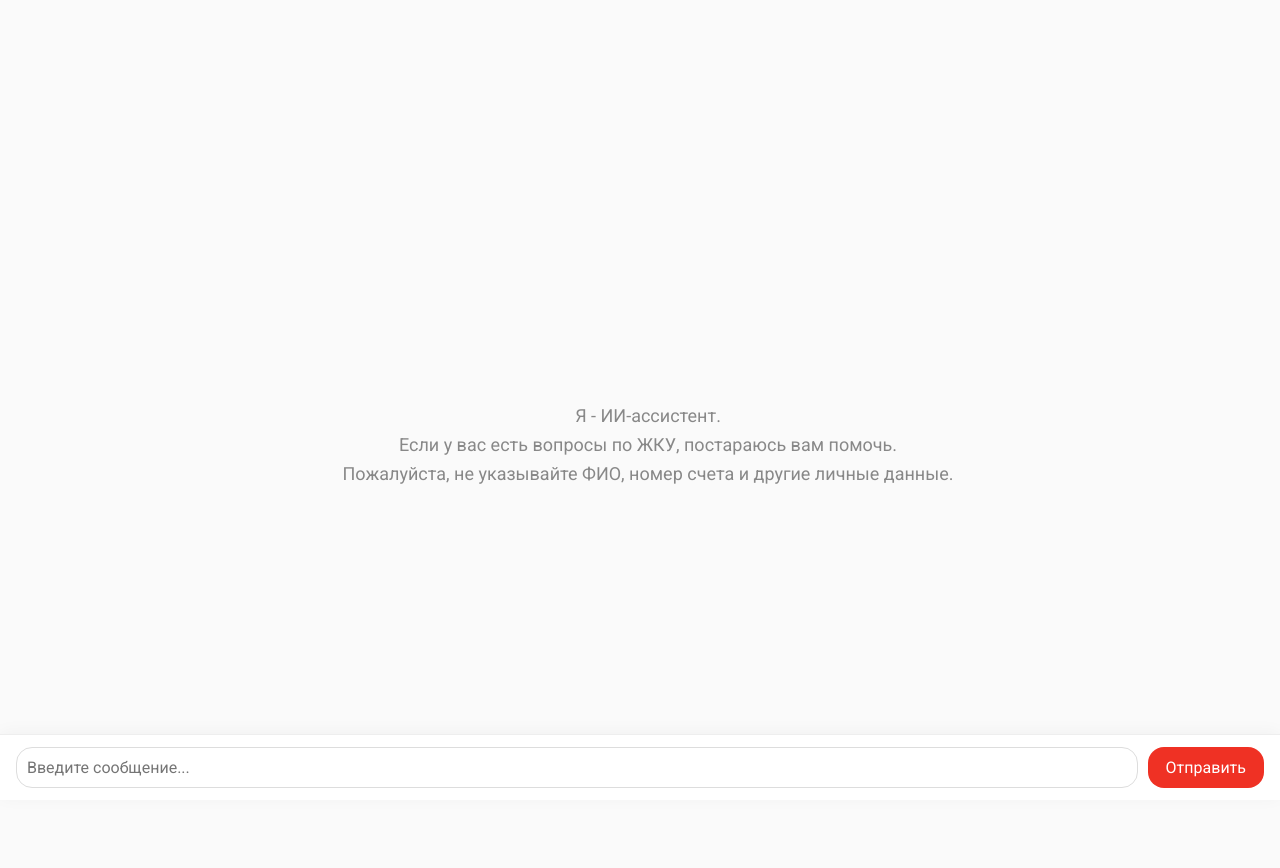
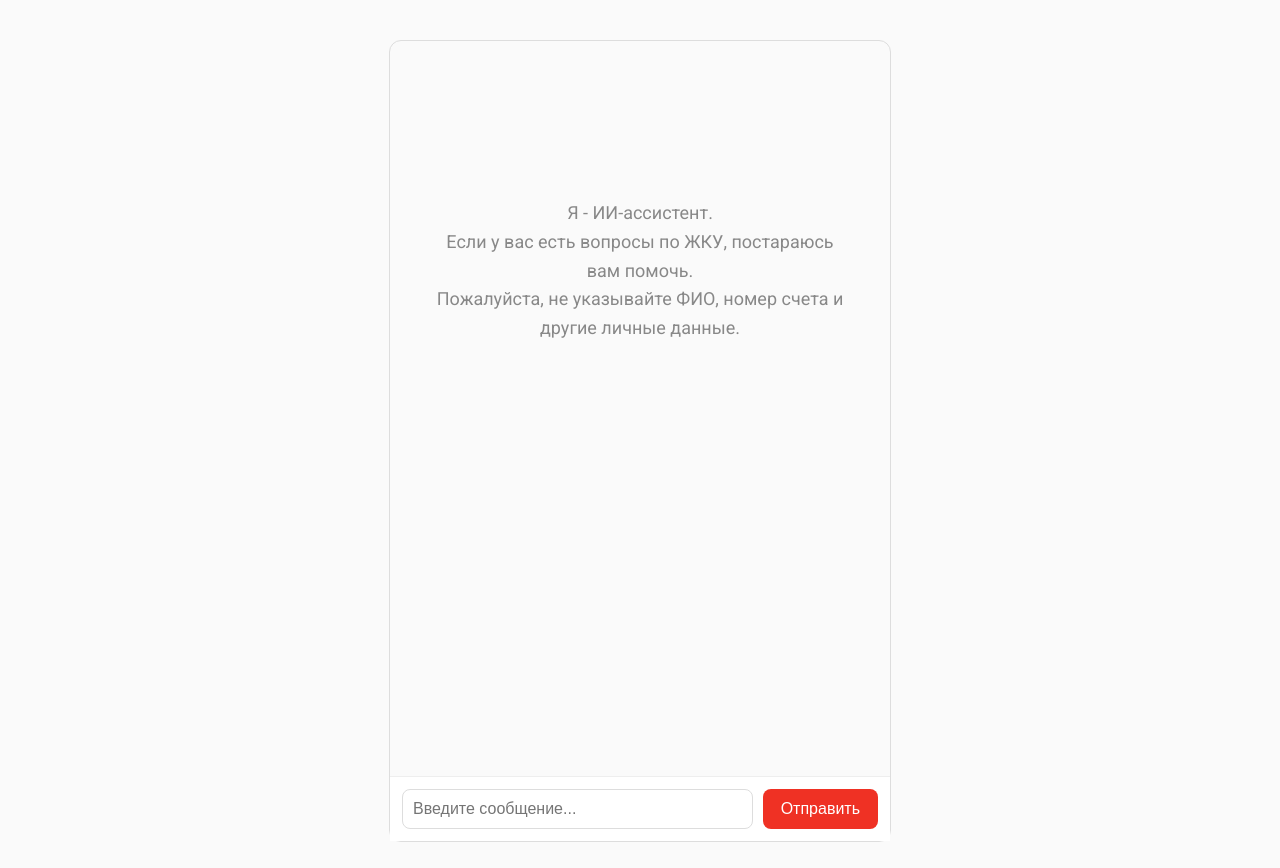
Before and after one commit to prosvetlenniybt/ghk-test, a React (Create React App) app in the folder frontend/: page / in a window 1280 px wide. Shown: the top 868 px of the page. Before the commit the page ends 816 px from the top, so only its background shows below. Built offline with nearby package versions, Linux system fonts and the light colour scheme.

Commit message:
UI: полный откат к классическому виду чата (рамка, скругление, фикс. ширина/высота)

```diff
--- a/frontend/src/Chat.css
+++ b/frontend/src/Chat.css
@@ -4,35 +4,35 @@ body {
 }
 
 .chat-container {
-  width: 100vw;
-  height: 100dvh;
+  max-width: 500px;
+  margin: 40px auto;
+  border: 1px solid #ddd;
+  border-radius: 12px;
   display: flex;
   flex-direction: column;
+  height: 80vh;
   background: #fafafa;
 }
 
 .chat-window {
   flex: 1;
-  padding: 20px 16px 90px 16px;
+  padding: 20px;
   overflow-y: auto;
   display: flex;
   flex-direction: column;
   gap: 10px;
   justify-content: flex-start;
   align-items: stretch;
-  font-family: 'Roboto', Arial, sans-serif;
 }
 
 .chat-bubble {
+  max-width: 70%;
   padding: 12px 16px;
-  border-radius: 16px;
+  border-radius: 18px;
   font-size: 16px;
   line-height: 1.6;
   word-break: break-word;
   white-space: pre-line;
-  font-family: 'Roboto', Arial, sans-serif;
-  margin-left: 0;
-  margin-right: 0;
 }
 
 .chat-bubble.user {
@@ -50,40 +50,28 @@ body {
 .chat-input {
   display: flex;
   border-top: 1px solid #eee;
-  padding: 12px 16px;
+  padding: 12px;
   background: #fff;
-  position: fixed;
-  left: 0;
-  bottom: 0;
-  width: 100vw;
-  box-shadow: 0 -2px 16px 0 rgba(0,0,0,0.04);
-  z-index: 10;
-  box-sizing: border-box;
-  font-family: 'Roboto', Arial, sans-serif;
 }
 
 .chat-input input {
   flex: 1;
   padding: 10px;
   border: 1px solid #ddd;
-  border-radius: 16px;
+  border-radius: 8px;
   font-size: 16px;
-  margin-right: 10px;
-  box-sizing: border-box;
-  font-family: 'Roboto', Arial, sans-serif;
 }
 
 .chat-input button {
+  margin-left: 10px;
   padding: 10px 18px;
   border: none;
-  border-radius: 16px;
+  border-radius: 8px;
   background: #EF3124;
   color: #fff;
   font-size: 16px;
   cursor: pointer;
   transition: background 0.2s;
-  box-sizing: border-box;
-  font-family: 'Roboto', Arial, sans-serif;
 }
 
 .chat-input button:disabled {
```
